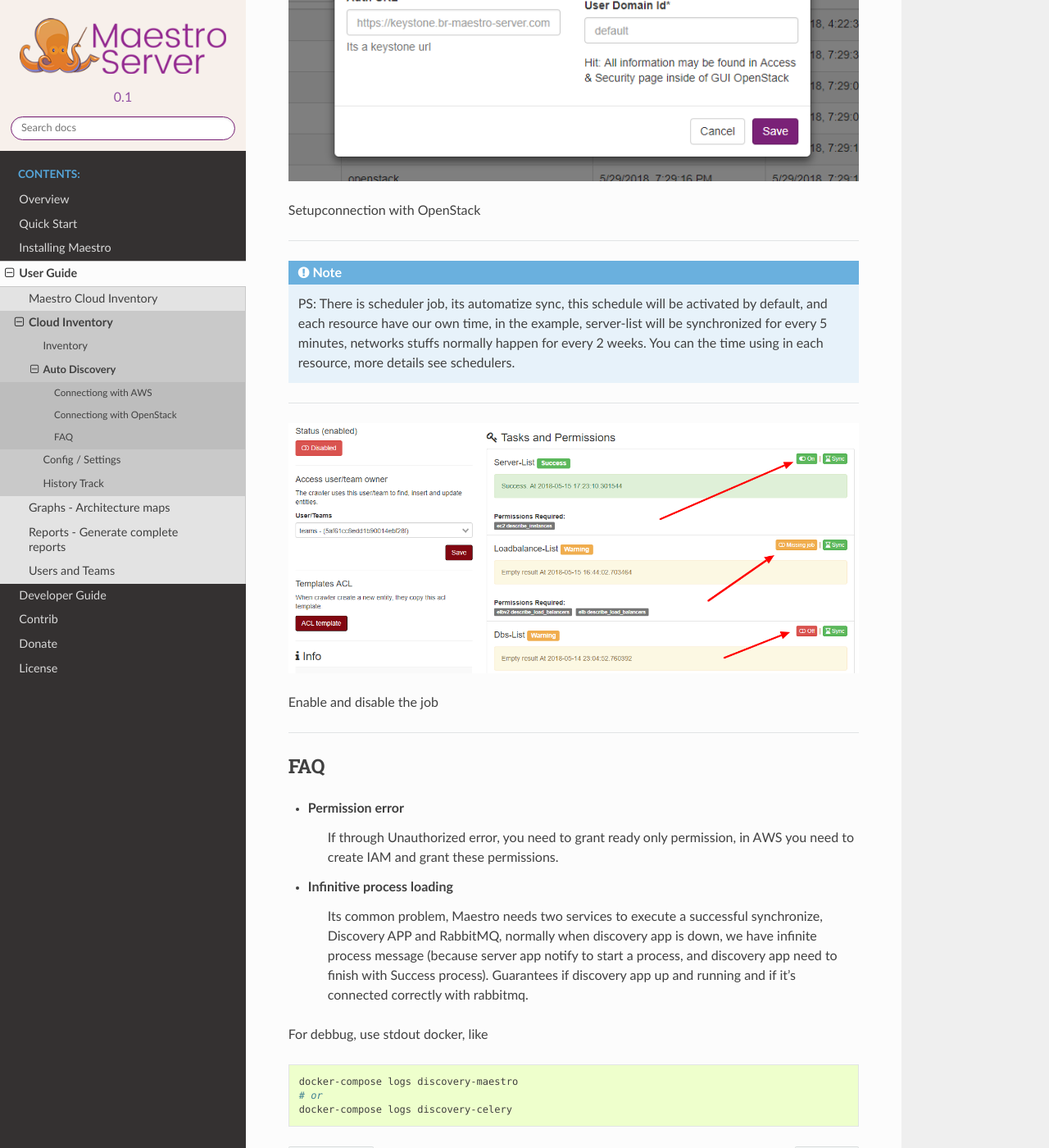
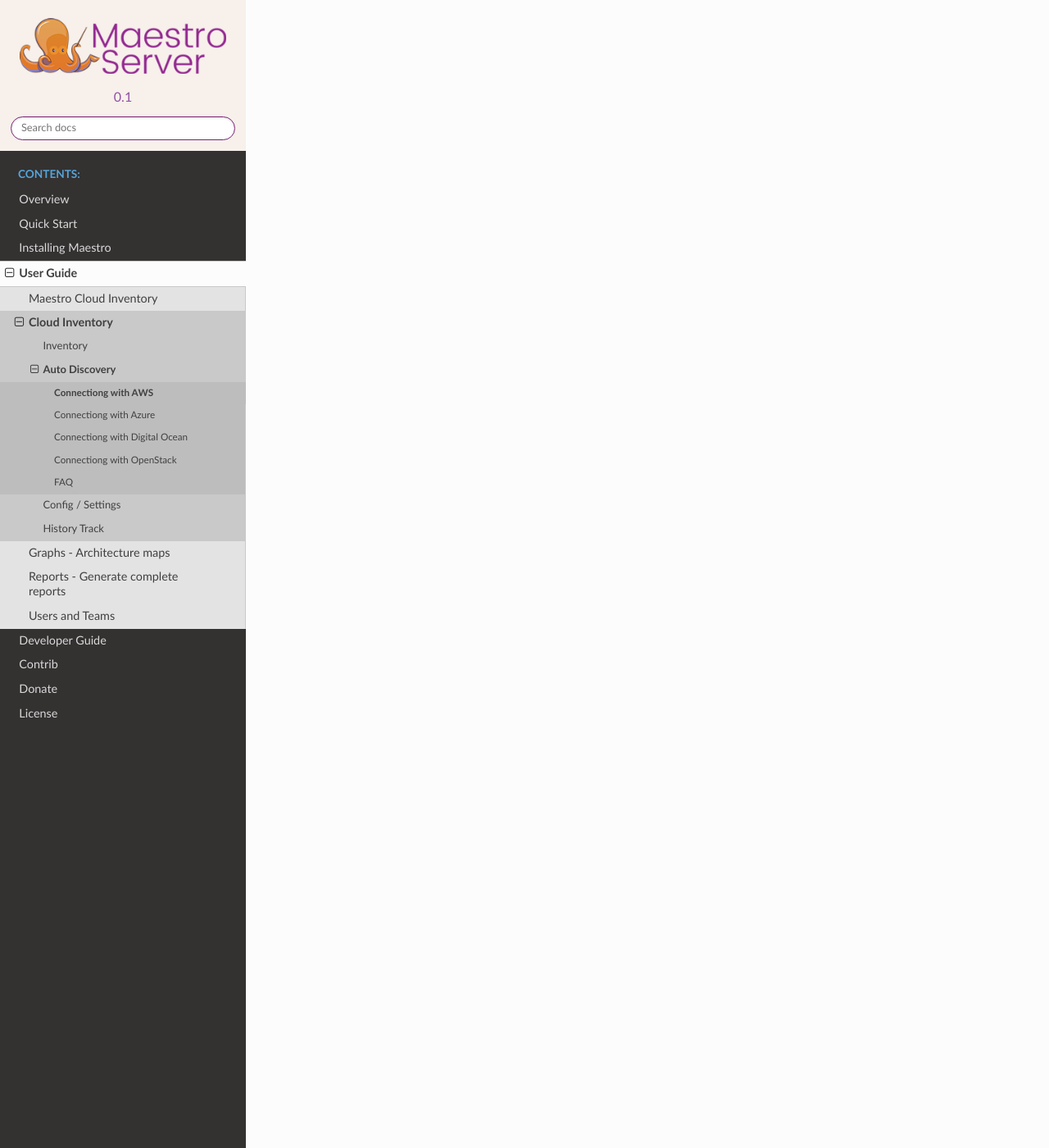
Before and after one commit to maestro-server/webdocs, a Sphinx documentation site: the page built from docs/userguide/cloud_inventory/autodiscovery/aws.rst, in a window 1280 px wide and 1400 px high, scrolled down 3100 px. Shown: the whole window at 82% size. Built offline with Sphinx 7.4.7 and the Read the Docs theme 2.0.0, drawn with Linux system fonts in a browser that asks for light colours; formulas are drawn with MathJax 3; some of the changed text lies outside the part shown.

Commit message:
create azure and digital ocean docs

```diff
--- a/docs/userguide/cloud_inventory/autodiscovery.rst
+++ b/docs/userguide/cloud_inventory/autodiscovery/aws.rst
@@ -1,28 +1,3 @@
-Auto Discovery
-====================
-
-.. image:: ../../_static/screen/conn_p.png
-   :alt: Maestro Server - Create connection
-
-To setup new connections in auto-discovery:
-
-- Create datacenters (select all regions with you like to discovery)
-- Create a connection - Select previous datacenters created and regions
-- Pass aws key and secret - Maestro need only a readyonly permission, the best pratice is, create a specific key for maestro
-
-1 - Create datacenters
-
-2 - Create connection - Go inventory > connections.
-
-.. image:: ../../_static/screen/connection.gif
-   :alt: Maestro Server - Connections
-
-Create a iam key with read only permission.
-
-Access connection
-
-In version 0.1, we have two providers:
-
 Connectiong with AWS
 --------------------
 
@@ -54,80 +29,7 @@
 
 ------------
 
-.. image:: ../../_static/screen/conn_aws.png
+.. image:: ../../../_static/screen/conn_aws.png
    :alt: Maestro Server - AWS Setup
 
 Setup connection with AWS
-
-------------
-
-Connectiong with OpenStack
---------------------------
-
-To register one openstack account, use project name, url api, user, and password.
-
-**Synchronized and permissions to grant.**
-
-+-------------------+----------------------------------------------+
-| Server-List:      | servers compute                              |
-+-------------------+----------------------------------------------+
-| Loadbalance-list: | load_balancers load_balancer                 |
-+-------------------+----------------------------------------------+
-| volumes-list:     | volumes block_store                          |
-+-------------------+----------------------------------------------+
-| snapshot-list:    | block_store snapshots                        |
-+-------------------+----------------------------------------------+
-| images-list:      | compute images                               |
-+-------------------+----------------------------------------------+
-| security-list:    | network security_groups                      |
-+-------------------+----------------------------------------------+
-| flavor-list:      | compute flavors                              |
-+-------------------+----------------------------------------------+
-| network-list:     | network networks, subnets, ports and routers |
-+-------------------+----------------------------------------------+
-
-If you like, choose how the resource will be synchronized with an active and inactive button.
-
-------------
-
-.. image:: ../../_static/screen/conn_openstack.png
-   :alt: Maestro Server - OpenStack setup
-
-Setupconnection with OpenStack
-
-------------
-
-.. Note::
-
-    PS:  There is scheduler job, its automatize sync, this schedule will be activated by default, and each resource have our own time, in the example, server-list will be synchronized for every 5 minutes, networks stuffs normally happen for every 2 weeks. You can the time using in each resource, more details  see schedulers.
-
-
-------------
-
-.. image:: ../../_static/screen/conn_ena.png
-   :alt: Maestro Server - Job on connection
-
-Enable and disable the job
-
-------------
-
-
-FAQ
----
-
-- **Permission error**
-
-    If through Unauthorized error, you need to grant ready only permission, in AWS you need to create IAM and grant these permissions.
-
-- **Infinitive process loading**
-
-    Its common problem, Maestro needs two services to execute a successful synchronize, Discovery APP and RabbitMQ, normally when discovery app is down, we have infinite process message (because server app notify to start a process, and discovery app need to finish with Success process).
-    Guarantees if discovery app up and running and if it's connected correctly with rabbitmq.
-
-For debbug, use stdout docker, like
-
-.. code-block:: bash
-
-    docker-compose logs discovery-maestro
-    # or
-    docker-compose logs discovery-celery
--- /dev/null
+++ b/docs/userguide/cloud_inventory/autodiscovery/azure.rst
@@ -0,0 +1,2 @@
+Connectiong with Azure
+----------------------
--- /dev/null
+++ b/docs/userguide/cloud_inventory/autodiscovery/digitalocean.rst
@@ -0,0 +1,2 @@
+Connectiong with Digital Ocean
+------------------------------
--- a/docs/userguide/index.rst
+++ b/docs/userguide/index.rst
@@ -28,7 +28,7 @@
    :maxdepth: 2
 
    cloud_inventory/inventory/index
-   cloud_inventory/autodiscovery
+   cloud_inventory/autodiscovery/index
    cloud_inventory/confsettings
    cloud_inventory/history_track
 
```
Also changed, not shown: docs/userguide/cloud_inventory/autodiscovery/index.rst (added, +54 -0 lines), docs/userguide/cloud_inventory/autodiscovery/openstack.rst (added, +47 -0 lines).
